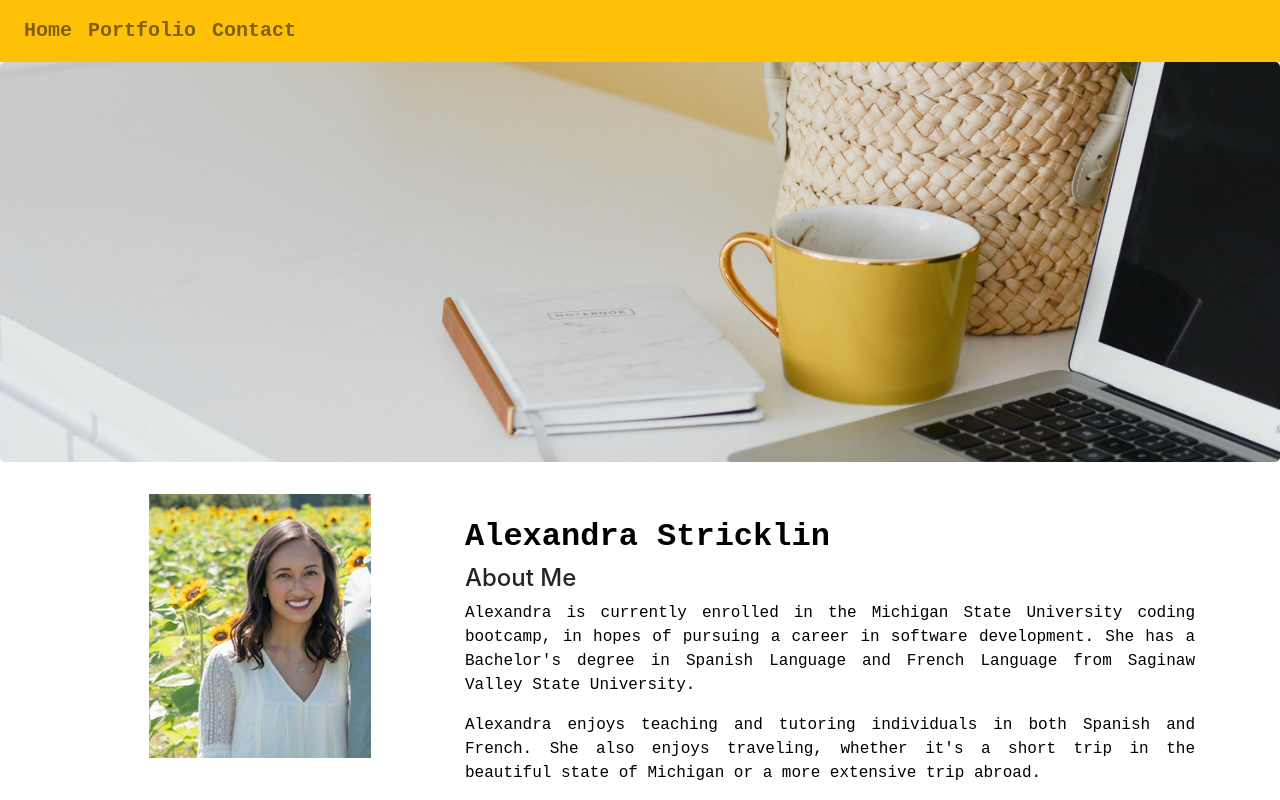
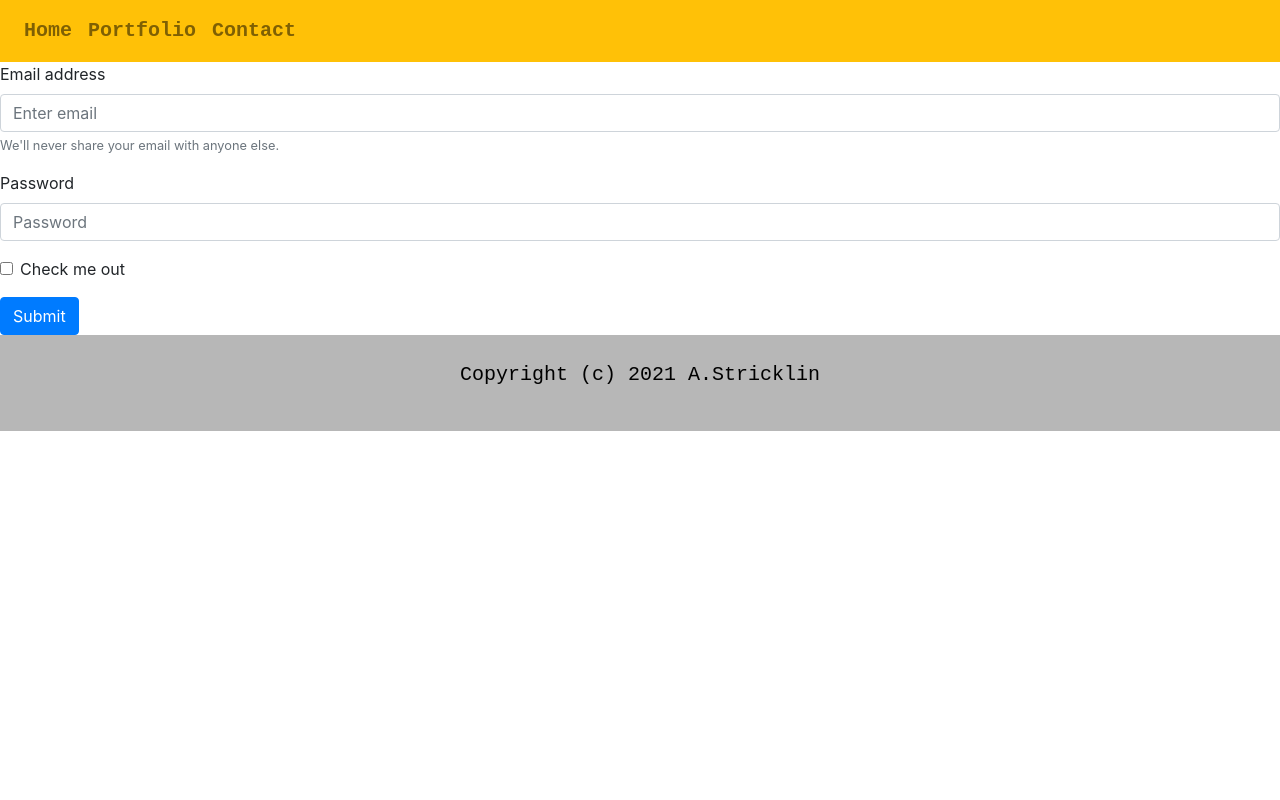
Before and after one commit to stricklin927/PortfolioReact, a React (Create React App) app: page /contact in a window 1280 px wide. Shown: the top 800 px of the page. Built offline with nearby package versions, Linux system fonts and the light colour scheme.

Commit message:
create contact page, add form template from react-bootstrap website, fix links in header

```diff
--- a/src/App.js
+++ b/src/App.js
@@ -1,9 +1,10 @@
 import React from 'react';
-import { BrowserRouter as Router } from "react-router-dom";
+import { BrowserRouter as Router, Switch, Route, Link } from "react-router-dom";
 import './App.css';
 
 import Header from './components/header';
-import Home from './components/home';
+import { Home } from './components/home';
+import { Contact } from './components/contact';
 import Footer from './components/footer'
 
 function App() {
@@ -11,7 +12,10 @@
     <Router>
       <div className="App">
         <Header />
-        <Home />
+        <Switch>
+          <Route path="/home" exact component={ Home }/>
+          <Route path="/contact" exact component={ Contact }/>
+        </Switch>
         <Footer />
       </div>
     </Router>
--- /dev/null
+++ b/src/components/contact.js
@@ -0,0 +1,30 @@
+import React, { useEffect, useState, Link } from 'react';
+import { Form, Button } from 'react-bootstrap';
+
+
+export function Contact() {
+    return (
+        <Form>
+            <Form.Group controlId="formBasicEmail">
+                <Form.Label>Email address</Form.Label>
+                <Form.Control type="email" placeholder="Enter email" />
+                <Form.Text className="text-muted">
+                We'll never share your email with anyone else.
+                </Form.Text>
+            </Form.Group>
+
+            <Form.Group controlId="formBasicPassword">
+                <Form.Label>Password</Form.Label>
+                <Form.Control type="password" placeholder="Password" />
+            </Form.Group>
+            <Form.Group controlId="formBasicCheckbox">
+                <Form.Check type="checkbox" label="Check me out" />
+            </Form.Group>
+            <Button variant="primary" type="submit">
+                Submit
+            </Button>
+        </Form>
+      );
+    };
+
+  export default Contact;
--- a/src/components/header.js
+++ b/src/components/header.js
@@ -1,20 +1,19 @@
 import React from "react";
+import {BrowserRouter as Router, Link} from 'react-router-dom';
 import { Navbar, Nav } from 'react-bootstrap';
 
 export function Header() {
   return (
-    <React.Fragment>
     <Navbar bg="warning" variant="light" expand="md">
       <Navbar.Toggle aria-controls="basic-navbar-nav" />
       <Navbar.Collapse id="basic-navbar-nav">
         <Nav className="mr-auto">
-          <Nav.Link href="#" className="NavLink">Home</Nav.Link>
-          <Nav.Link href="#" className="NavLink">Portfolio</Nav.Link>
-          <Nav.Link href="#" className="NavLink">Contact</Nav.Link>
+          <Nav.Link href="./home" className="NavLink">Home</Nav.Link>
+          <Nav.Link href="./portfolio" className="NavLink">Portfolio</Nav.Link>
+          <Nav.Link href="./contact" className="NavLink">Contact</Nav.Link>
         </Nav>
       </Navbar.Collapse>
     </Navbar>
-    </React.Fragment>
     );
   };
 
--- a/src/components/home.js
+++ b/src/components/home.js
@@ -1,4 +1,4 @@
-import React from "react";
+import React, { useEffect, useState, Link } from 'react';
 import { Jumbotron, Container, Row, Col } from 'react-bootstrap';
 import profilePic from '../images/profilepic.png';
 
@@ -23,7 +23,6 @@
                 </Row>
             </Container>
         </div>
-
       );
     };
 
```
Also changed, not shown: src/components/portfolio.js (added).
